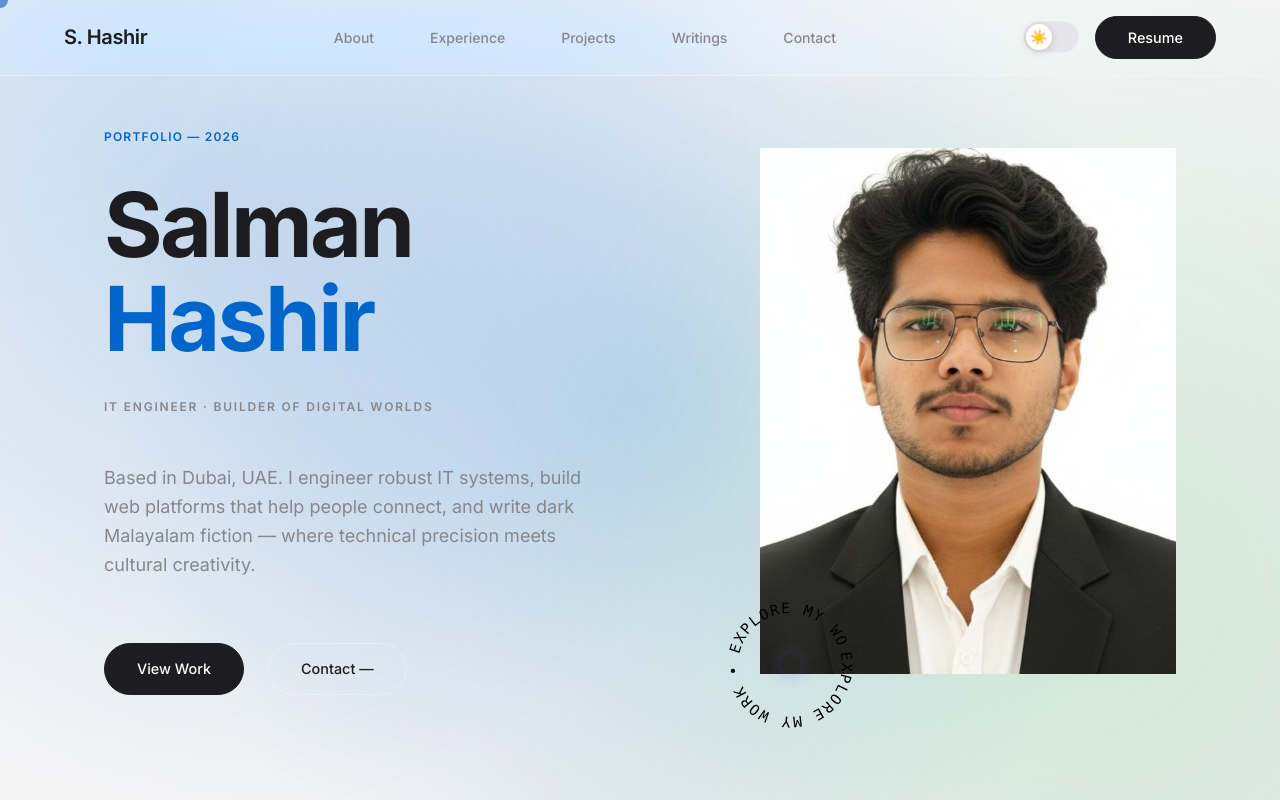
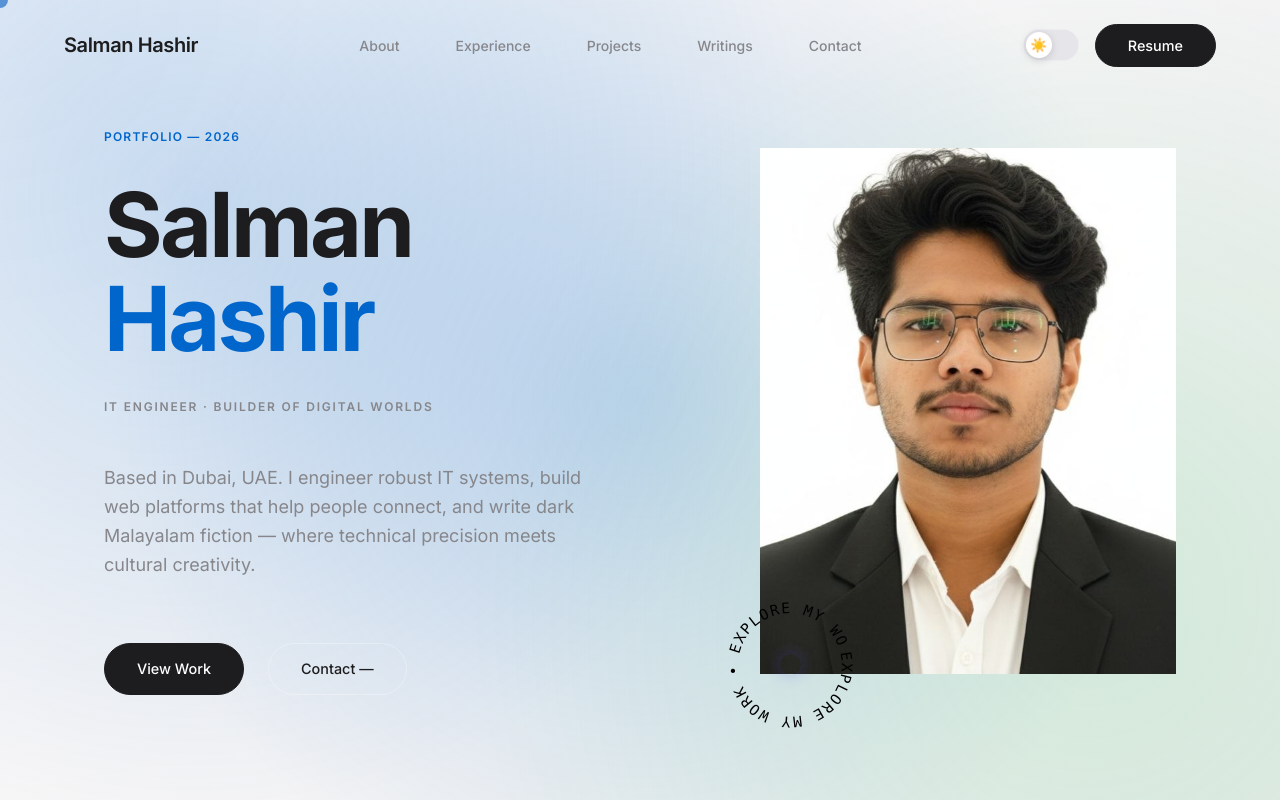
Before and after one commit to Salman-Hashir/salman-portfolio, a React (Vite) app: page / in a window 1280 px wide. Shown: the top 800 px of the page. Built offline with nearby package versions, Linux system fonts and the light colour scheme.

Commit message:
Fix tab text contrast and add dynamic scrolling blur to header

```diff
--- a/src/components/Navigation.jsx
+++ b/src/components/Navigation.jsx
@@ -8,6 +8,16 @@ const Navigation = () => {
   const [isMobileMenuOpen, setIsMobileMenuOpen] = useState(false);
   const links = ['About', 'Experience', 'Projects', 'Writings', 'Contact'];
   const isDark = theme === 'dark';
+
+  const [isScrolled, setIsScrolled] = useState(false);
+
+  useEffect(() => {
+    const handleScroll = () => {
+      setIsScrolled(window.scrollY > 50);
+    };
+    window.addEventListener('scroll', handleScroll, { passive: true });
+    return () => window.removeEventListener('scroll', handleScroll);
+  }, []);
 
   // Prevent scroll when mobile menu is open
   useEffect(() => {
@@ -23,11 +33,11 @@ const Navigation = () => {
       initial={{ y: -50, opacity: 0 }}
       animate={{ y: 0, opacity: 1 }}
       transition={{ duration: 0.8, ease: [0.76, 0, 0.24, 1] }}
-      className="nav"
+      className={`nav ${isScrolled ? 'nav-scrolled' : ''}`}
     >
       <Magnetic strength={15}>
         <a href="#hero" className="nav-logo">
-          S. Hashir
+          Salman Hashir
         </a>
       </Magnetic>
 
--- a/src/components/Writings.jsx
+++ b/src/components/Writings.jsx
@@ -333,7 +333,7 @@ const Writings = () => {
                   cursor: 'pointer',
                   transition: 'all 0.3s',
                   background: active ? 'var(--text-primary)' : 'var(--bg-card)',
-                  color: active ? 'var(--bg-main)' : 'var(--muted)',
+                  color: active ? 'var(--btn-text)' : 'var(--muted)',
                   boxShadow: active ? 'var(--soft-shadow)' : '0 1px 3px rgba(0,0,0,0.05)',
                 }}
               >
--- a/src/index.css
+++ b/src/index.css
@@ -178,13 +178,22 @@ body::before {
 /* Nav - Glassmorphism */
 .nav {
   position: fixed; top: 0; left: 0; right: 0;
-  padding: 1rem 4rem;
+  padding: 1.5rem 4rem;
   display: flex; justify-content: space-between; align-items: center;
   z-index: 100;
+  background: transparent;
+  backdrop-filter: none;
+  -webkit-backdrop-filter: none;
+  border-bottom: 1px solid transparent;
+  transition: all 0.4s cubic-bezier(0.2, 0.8, 0.2, 1);
+}
+.nav-scrolled {
+  padding: 1rem 4rem;
   background: var(--bg-surface);
-  backdrop-filter: blur(20px) saturate(180%);
-  -webkit-backdrop-filter: blur(20px) saturate(180%);
+  backdrop-filter: blur(40px) saturate(200%);
+  -webkit-backdrop-filter: blur(40px) saturate(200%);
   border-bottom: 1px solid var(--border-subtle);
+  box-shadow: var(--soft-shadow);
 }
 .nav-logo {
   font-family: var(--font-display);
```
